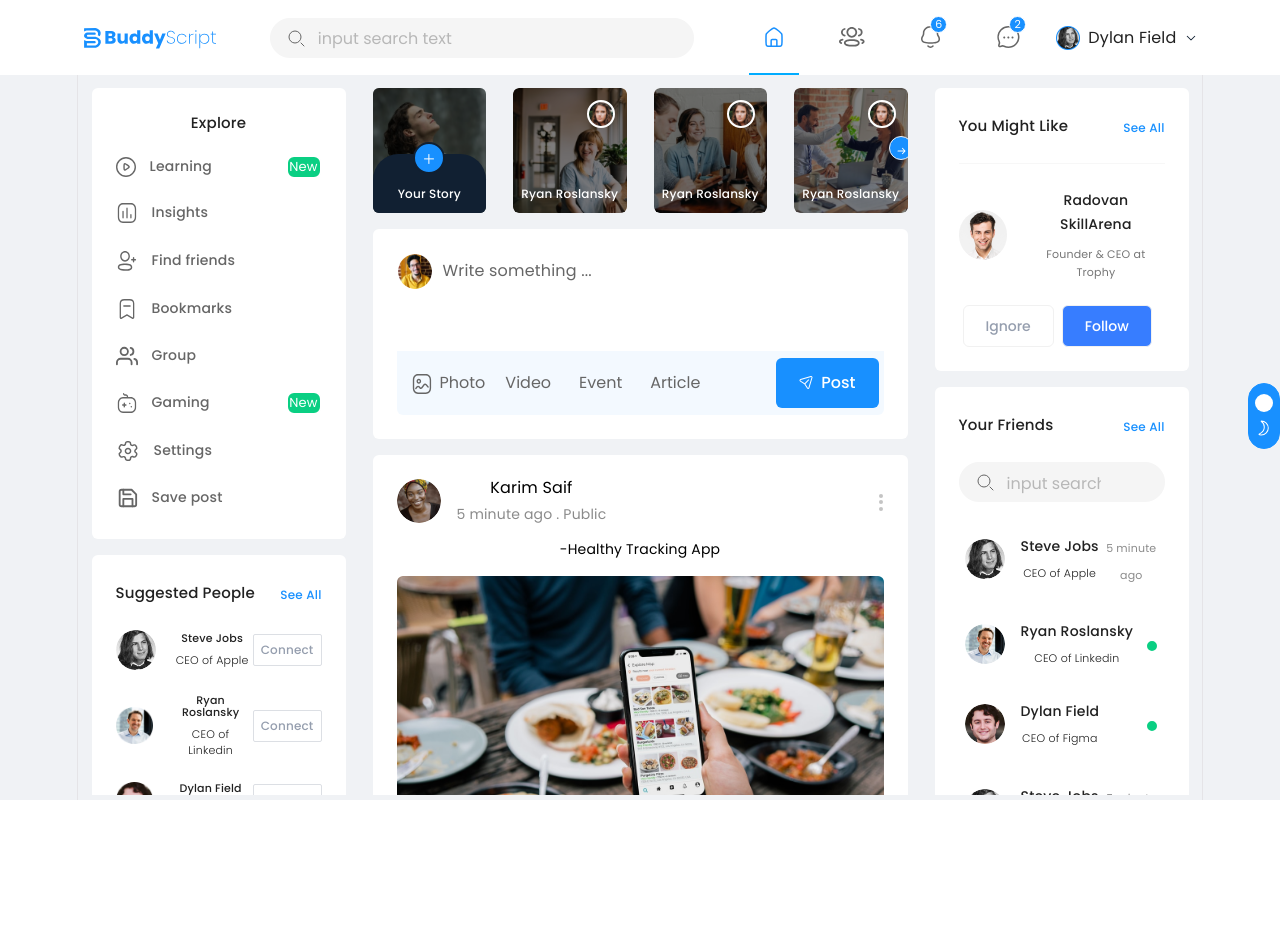
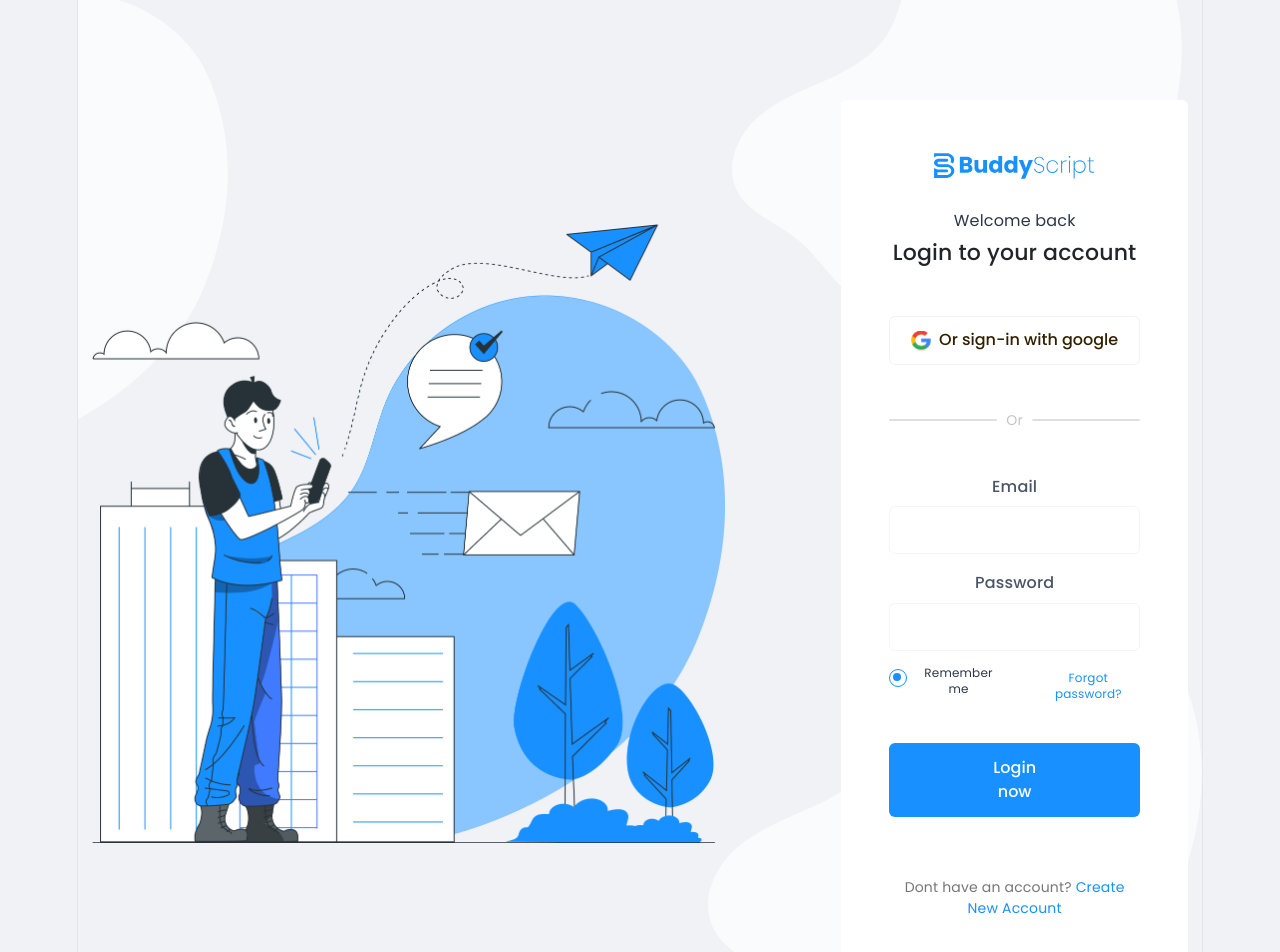
Before and after one commit to SadmanSakib71/Connectify, a React (Vite) app in the folder client/: page /login in a window 1280 px wide. Shown: the top 952 px of the page. Before the commit the page ends 800 px from the top, so only its background shows below. Built offline with nearby package versions, Linux system fonts and the light colour scheme.

Commit message:
setup the routes

```diff
--- a/client/package.json
+++ b/client/package.json
@@ -11,7 +11,8 @@
   },
   "dependencies": {
     "react": "^19.2.6",
-    "react-dom": "^19.2.6"
+    "react-dom": "^19.2.6",
+    "react-router-dom": "^7.17.0"
   },
   "devDependencies": {
     "@eslint/js": "^10.0.1",
--- a/client/src/App.jsx
+++ b/client/src/App.jsx
@@ -1,7 +1,7 @@
-import Feed from './pages/Feed'
+import AppRoutes from './routes'
 
 function App() {
-  return <Feed />
+  return <AppRoutes />
 }
 
 export default App
--- a/client/src/pages/Login.jsx
+++ b/client/src/pages/Login.jsx
@@ -1,3 +1,4 @@
+import { Link } from 'react-router-dom';
 import '../assets/css/bootstrap.min.css';
 import '../assets/css/common.css';
 import '../assets/css/main.css';
@@ -106,7 +107,7 @@ const Login = () => {
                   <div className="col-xl-12 col-lg-12 col-md-12 col-sm-12">
                     <div className="_social_login_bottom_txt">
                       <p className="_social_login_bottom_txt_para">
-                        Dont have an account? <a href="#0">Create New Account</a>
+                        Dont have an account? <Link to="/register">Create New Account</Link>
                       </p>
                     </div>
                   </div>
--- a/client/src/pages/Register.jsx
+++ b/client/src/pages/Register.jsx
@@ -1,3 +1,4 @@
+import { Link } from 'react-router-dom';
 import '../assets/css/bootstrap.min.css';
 import '../assets/css/common.css';
 import '../assets/css/main.css';
@@ -111,7 +112,7 @@ const Register = () => {
                   <div className="col-xl-12 col-lg-12 col-md-12 col-sm-12">
                     <div className="_social_registration_bottom_txt">
                       <p className="_social_registration_bottom_txt_para">
-                        Dont have an account? <a href="#0">Create New Account</a>
+                        Already have an account? <Link to="/login">Login</Link>
                       </p>
                     </div>
                   </div>
--- /dev/null
+++ b/client/src/routes/AppRoutes.jsx
@@ -0,0 +1,18 @@
+import { BrowserRouter, Routes, Route } from 'react-router-dom';
+import Feed from '../pages/Feed';
+import Login from '../pages/Login';
+import Register from '../pages/Register';
+
+const AppRoutes = () => {
+  return (
+    <BrowserRouter>
+      <Routes>
+        <Route path="/" element={<Feed />} />
+        <Route path="/login" element={<Login />} />
+        <Route path="/register" element={<Register />} />
+      </Routes>
+    </BrowserRouter>
+  );
+};
+
+export default AppRoutes;
--- /dev/null
+++ b/client/src/routes/index.jsx
@@ -0,0 +1 @@
+export { default } from './AppRoutes';
```
Also changed, not shown: 1 other file (tests, documents, lock files or other folders).
